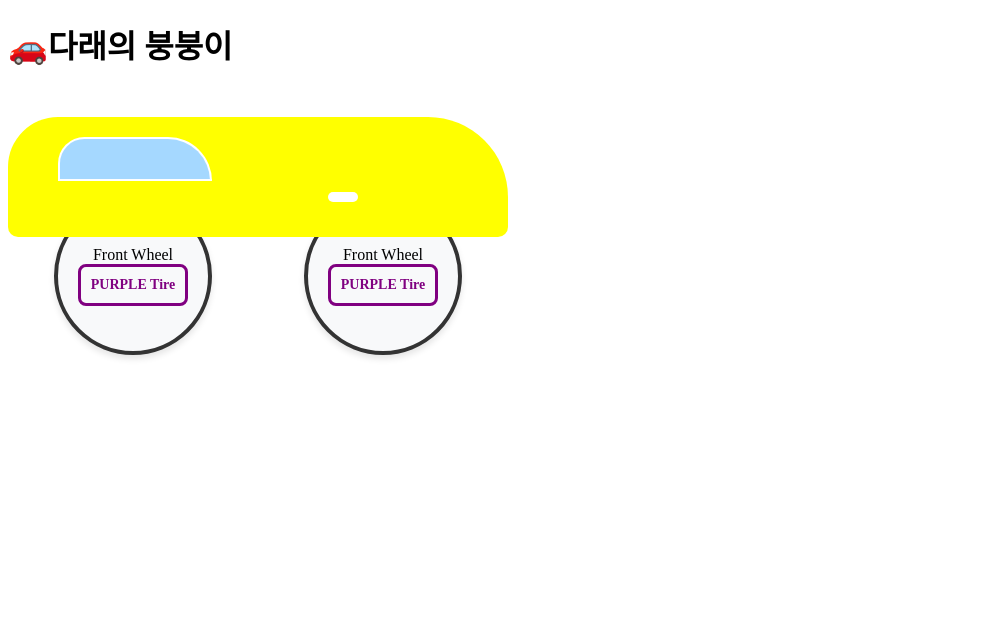
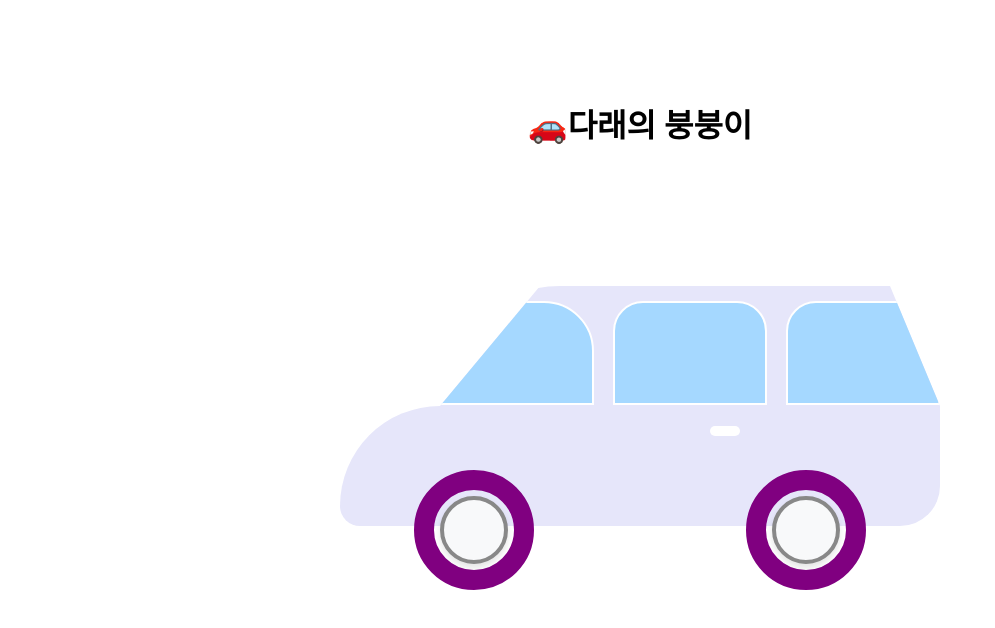
Before and after one commit to cr2hchoi/vue-car-project, a Vue app: page / in a window 1280 px wide. Shown: the top 628 px of the page, without its empty margins (0-995 px from the left). Built offline with nearby package versions, Linux system fonts and the light colour scheme.

Commit message:
[#4]Style: 자동차 외형에 맞게 style 변경 및 App.vue 정렬 가운데로

```diff
--- a/src/App.vue
+++ b/src/App.vue
@@ -7,10 +7,9 @@ import RearWheel from "./components/RealWheel.vue";
 
 <template>
   <div class="garage">
-    <h1>🚗다래의 붕붕이</h1>
+    <h1 class="title">🚗다래의 붕붕이</h1>
     <div class="car-container">
-      <CarBody bodyColor="Yellow" />
-
+      <CarBody bodyColor="lavender" />
       <div class="wheel-area">
         <FrontWheel />
         <RearWheel />
@@ -28,13 +27,24 @@ import RearWheel from "./components/RealWheel.vue";
   padding: 50px;
 }
 
+.title{
+  margin-top:100px;
+  display: flex;
+flex-direction: column;
+align-items: center}
+
 .car-container {
-  width: 500px;
-  margin-top: 50px;
+  display: flex;
+  flex-direction: column;
+  justify-content: center;
+  align-items: center;
+  margin-top: 140px;
 }
 .wheel-area {
+  width:400px;
   display: flex;
-  justify-content: space-around;
-  margin-top: -40px; /* 몸체와 바퀴 합체! */
+  justify-content: space-between;
+
+  margin-top: -30px; /* 몸체와 바퀴 합체! */
 }
 </style>
--- a/src/components/CarBody.vue
+++ b/src/components/CarBody.vue
@@ -8,39 +8,95 @@ const props = defineProps({
 </script>
 
 <template>
-  <div class="car-body" :style="{backgroundColor : props.bodyColor}" >
-    <div class="window"></div>
-    <div class="door-handle"></div>
+  <div class="car-body">
+    <div class="car-roof" :style="{backgroundColor : props.bodyColor}">
+      <div class="car-windows">
+        <div class="window-left"></div>
+        <div class="window-center"></div>
+        <div class="window-right"></div>
+      </div>
+
+
+    </div>
+    <div class="car-bottom" :style="{backgroundColor : props.bodyColor}">
+      <div class="door-handle"></div>
+    </div>
+
   </div>
 </template>
 
 <style scoped>
-.car-body {
-  width: 100%;
+.car-body{
+
+}
+.car-roof {
+  width: 500px;
   height: 120px;
-  border-radius: 50px 80px 10px 10px;
+  border-radius: 200px 50px 0px 0px; /*clip path 사용시 모서리 둥글게 적용 x*/
+  /* 4개의 점을 찍어서 다각형을 만듦 (x y, x y, ...) */
+  /* (왼쪽위, 오른쪽위, 오른쪽아래, 왼쪽아래) */
+  clip-path: polygon(20% 0%, 90% 0%, 100% 100%, 0% 100%);
+  /* 왼쪽 위 점을 30% 지점에 찍어서 사선을 만듦 */
   position: relative;
   transition: background-color 0.5s; /* 색 바뀔 때 부드럽게! */
+  margin-left: 100px;
 }
 
-.window {
-  position: absolute;
-  top: 20px;
-  left: 50px;
-  width: 150px;
-  height: 40px;
+.car-windows{
+  position:absolute;
+  flex-direction: row;
+  justify-content: space-around;
+  display:flex;
+  width: 100%;
+  padding-top: 15px;
+}
+
+.window-left {
+
+  width: 30%;
+  height: 100px;
   background-color: #a5d8ff;
   border-radius: 30px 50px 0 0;
   border: 2px solid #fff;
+  margin-left: -10px;
+
 }
 
+.window-center{
+
+
+  width: 30%;
+  height: 100px;
+  background-color: #a5d8ff;
+  border-radius: 30px 30px 0 0;
+  border: 2px solid #fff;
+
+}
+
+.window-right{
+
+  width: 30%;
+  height: 100px;
+  background-color: #a5d8ff;
+  border-radius: 30px 30px 0 0;
+  border: 2px solid #fff;
+  margin-right: -10px;
+
+}
 .door-handle {
   position: absolute;
-  top: 75px;
-  right: 150px;
+  top: 20px;
+  right: 200px;
   width: 30px;
   height: 10px;
   background-color: #fff;
   border-radius: 5px;
 }
+
+.car-bottom{
+  width: 100%;
+  height: 120px;
+  border-radius: 100px 0px 40px 20px;
+  position:relative;
+}
 </style>
--- a/src/components/FrontWheel.vue
+++ b/src/components/FrontWheel.vue
@@ -5,7 +5,7 @@ import Tire from "./Tire.vue";
 
 <template>
   <div class="front-wheel">
-    <span>Front Wheel</span>
+
     <Tire color = "PURPLE"/>
     <!--    Tire 컬러 대입-->
   </div>
@@ -13,9 +13,10 @@ import Tire from "./Tire.vue";
 
 <style scoped>
 .front-wheel{
-  width: 150px;
-  height: 150px;
-  border: 4px solid #333; /* 휠 프레임 두께와 색상 */
+  position: relative;
+  width: 60px;
+  height: 60px;
+  border: 4px solid #888; /* 휠 프레임 두께와 색상 */
   border-radius: 50%;     /* 완벽한 원형 만들기 */
   display: flex;
   flex-direction: column;
--- a/src/components/RealWheel.vue
+++ b/src/components/RealWheel.vue
@@ -5,7 +5,6 @@ import Tire from "./Tire.vue";
 
 <template>
   <div class="real-wheel">
-    <span>Front Wheel</span>
     <Tire color = "PURPLE"/>
     <!--    Tire 컬러 대입-->
   </div>
@@ -13,9 +12,10 @@ import Tire from "./Tire.vue";
 
 <style scoped>
 .real-wheel{
-  width: 150px;
-  height: 150px;
-  border: 4px solid #333; /* 휠 프레임 두께와 색상 */
+  position: relative;
+  width: 60px;
+  height: 60px;
+  border: 4px solid #888; /* 휠 프레임 두께와 색상 */
   border-radius: 50%;     /* 완벽한 원형 만들기 */
   display: flex;
   flex-direction: column;
@@ -23,5 +23,7 @@ import Tire from "./Tire.vue";
   align-items: center;
   background-color: #f8f9fa;
   box-shadow: 0 4px 6px rgba(0,0,0,0.1);
+
+
 }
 </style>
--- a/src/components/Tire.vue
+++ b/src/components/Tire.vue
@@ -9,24 +9,30 @@ const props = defineProps({
 <template>
   <div class="tire"
        :style="{
-        color: props.color || 'BLACK',
-        borderColor : props.color || 'BLACK'
+        outlineColor : props.color || 'BLACK'
   }">
 <!--    부모가 안주면 기본값 블랙-->
-    {{ props.color || 'BLACK' }} Tire
+    <slot></slot>
+<!--    타이어 안에 휠 집어넣을 수 있다고는 하는데... -->
 
   </div>
 </template>
 
 <style scoped>
 .tire {
-  font-weight: bold;
-  font-size: 14px;
-  padding: 10px;
-  /*바깥 테두리(타이어 설정)*/
-  border: 3px solid;
-  border-radius: 8px;
-  text-align: center;
-  transition: all 0.3s; /* 색이 바뀔 때 부드럽게 변함 */
+  /*타이어 정렬*/
+  display: flex;
+  justify-content: center;
+  align-items: center;
+  /* 핵심 1: 주변 상황이 어떻든 절대 줄어들지 마라! (0은 수축 거부) */
+  flex-shrink: 0;
+  width: 80px;  /* 휠보다 조금 더 크게 */
+  height: 80px;
+  /* 두툼한 타이어 고무 두께 */
+  outline: 20px solid ;
+  border-radius: 50%;
+  box-sizing: border-box;
+
+
 }
 </style>
```
Also changed, not shown: 1 other file (tests, documents, lock files or other folders).
